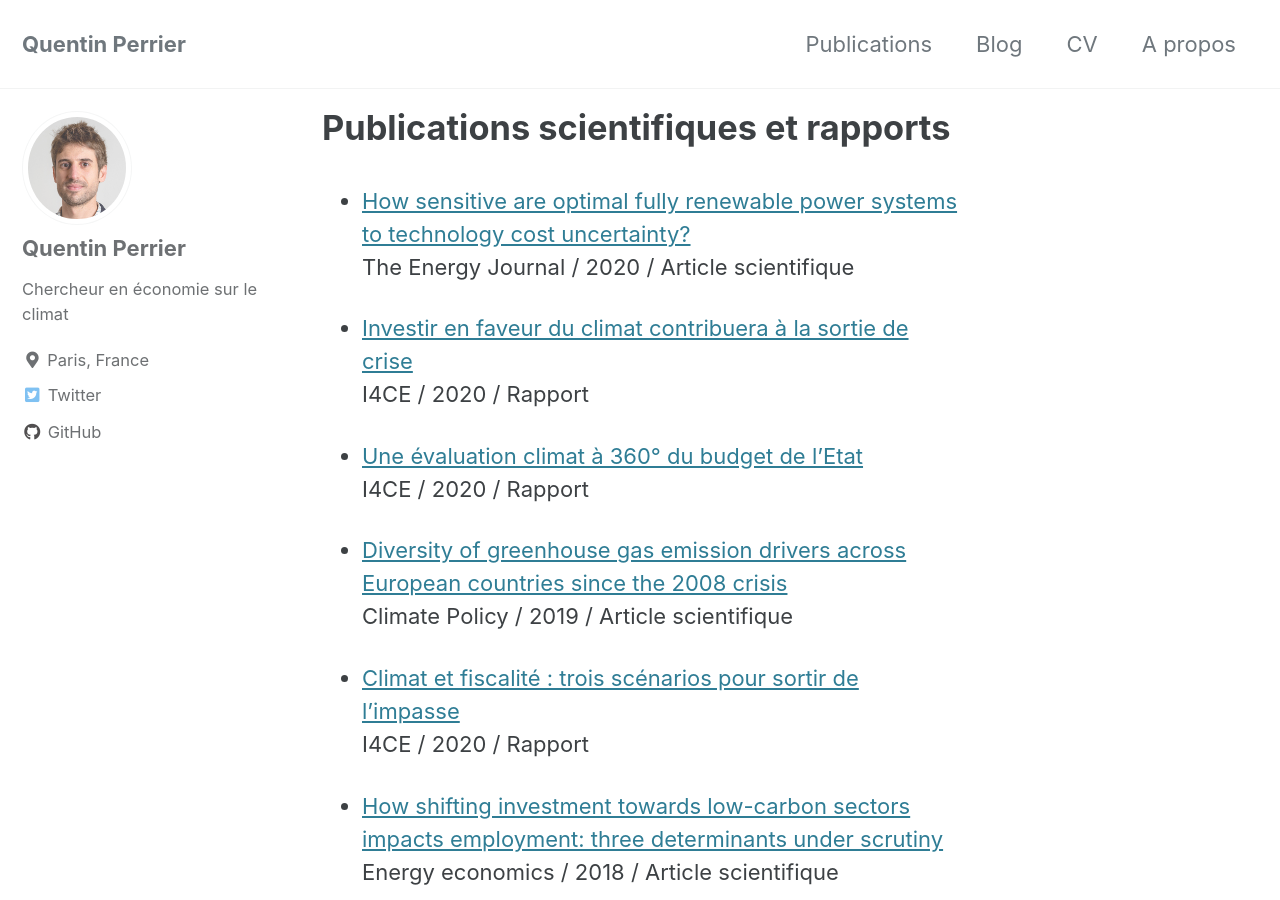
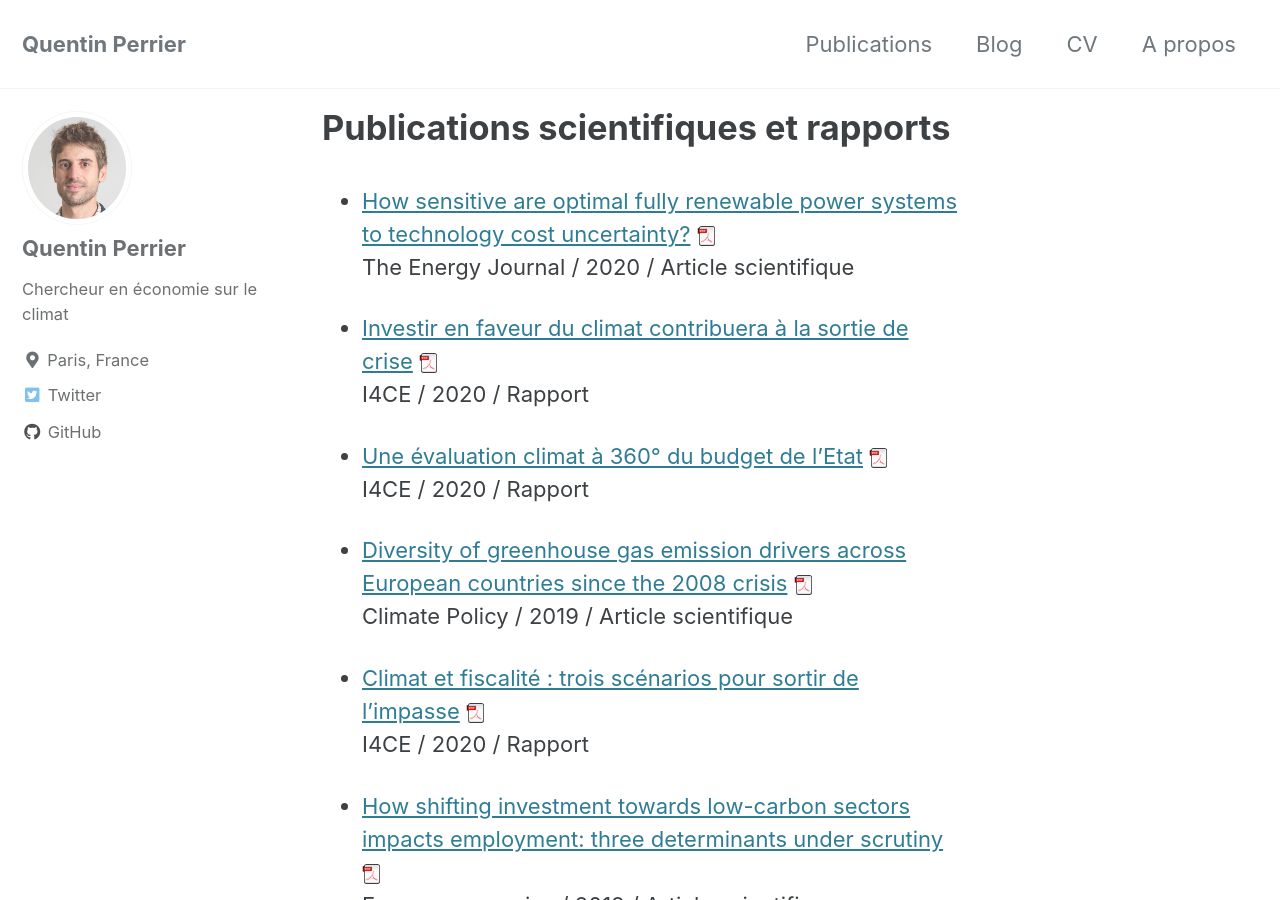
Before and after one commit to QuentinPerrier/QuentinPerrier.github.io, a Jekyll site: the page built from _pages/publications.md, in a window 1280 px wide and 900 px high. Built offline with Jekyll 4.4.1, drawn with Linux system fonts in a browser that asks for light colours; cached includes are drawn as plain includes.

Commit message:
Add pdf files

```diff
--- a/_pages/publications.md
+++ b/_pages/publications.md
@@ -3,34 +3,74 @@ title: "Publications scientifiques et rapports"
 permalink: /publications/
 ---
 
- - [How sensitive are optimal fully renewable power systems to technology cost uncertainty?](https://doi.org/10.5547/01956574.43.1.bshi) <br/>
-The Energy Journal / 2020 / Article scientifique
+ - [How sensitive are optimal fully renewable power systems to technology cost uncertainty?](https://doi.org/10.5547/01956574.43.1.bshi)
+ <a href="https://quentinperrier.s3.amazonaws.com/documents/Renewable_Power_Systems.pdf" download>
+  <img src="/images/pdf.ico" width="20" alt="PDF">
+ </a>
+ <br/>
+ The Energy Journal / 2020 / Article scientifique <br />
 
- - [Investir en faveur du climat contribuera à la sortie de crise](https://www.i4ce.org/download/investissements-climat-dans-la-sortie-de-crise-covid19/) <br/>
+ - [Investir en faveur du climat contribuera à la sortie de crise](https://www.i4ce.org/download/investissements-climat-dans-la-sortie-de-crise-covid19/)
+ <a href="https://www.i4ce.org/wp-core/wp-content/uploads/2020/04/I4CE-Investir-pour-le-climat-sortie-de-crise-COVID-1.pdf" download>
+  <img src="/images/pdf.ico" width="20" alt="PDF">
+ </a>
+ <br/>
  I4CE / 2020 / Rapport
 
- - [Une évaluation climat à 360° du budget de l'Etat](https://www.i4ce.org/wp-core/wp-content/uploads/2019/09/I4CE-Etude-EvalClimat360%C2%B0BudgetEtat.pdf) <br/>
+ - [Une évaluation climat à 360° du budget de l'Etat](https://www.i4ce.org/download/evaluation-climat-360-budget-etat/#:~:text=Parce%20que%20le%20vote%20du,les%20%C3%A9missions%20de%20la%20France.)
+ <a href="https://www.i4ce.org/wp-core/wp-content/uploads/2019/09/I4CE-Etude-EvalClimat360%C2%B0BudgetEtat.pdf" download>
+  <img src="/images/pdf.ico" width="20" alt="PDF">
+ </a>
+ <br/>
  I4CE / 2020 / Rapport
 
- - [Diversity of greenhouse gas emission drivers across European countries since the 2008 crisis](https://www.tandfonline.com/doi/abs/10.1080/14693062.2019.1625744?journalCode=tcpo20) <br/>
+ - [Diversity of greenhouse gas emission drivers across European countries since the 2008 crisis](https://www.tandfonline.com/doi/abs/10.1080/14693062.2019.1625744?journalCode=tcpo20)
+ <a href="https://quentinperrier.s3.amazonaws.com/documents/EU_emissions.pdf" download>
+  <img src="/images/pdf.ico" width="20" alt="PDF">
+ </a>
+ <br/>
  Climate Policy / 2019 / Article scientifique
 
- - [Climat et fiscalité : trois scénarios pour sortir de l'impasse](https://www.i4ce.org/download/climat-et-fiscalite-trois-scenarios-pour-sortir-de-limpasse/) <br/>
-I4CE / 2020 / Rapport
+ - [Climat et fiscalité : trois scénarios pour sortir de l'impasse](https://www.i4ce.org/download/climat-et-fiscalite-trois-scenarios-pour-sortir-de-limpasse/)
+ <a href="https://www.i4ce.org/wp-core/wp-content/uploads/2019/03/19-02-28-Etude-Climat_I4CE_Terra_Nova_.pdf" download>
+  <img src="/images/pdf.ico" width="20" alt="PDF">
+ </a>
+ <br/>
+ I4CE / 2020 / Rapport
 
- - [How shifting investment towards low-carbon sectors impacts employment: three determinants under scrutiny](https://www.sciencedirect.com/science/article/pii/S0140988318303323) <br/>
-Energy economics / 2018 / Article scientifique
+ - [How shifting investment towards low-carbon sectors impacts employment: three determinants under scrutiny](https://www.sciencedirect.com/science/article/pii/S0140988318303323)
+ <a href="https://quentinperrier.s3.amazonaws.com/documents/Shifting_investment.pdf" download>
+  <img src="/images/pdf.ico" width="20" alt="PDF">
+ </a>
+ <br/>
+ Energy economics / 2018 / Article scientifique
 
- - [«Zéro émissions nettes» : Signification et implications](http://documents.irevues.inist.fr/bitstream/handle/2042/68784/meteo_2018_103_26.pdf?sequence=1") <br/>
+ - [«Zéro émissions nettes» : Signification et implications](http://documents.irevues.inist.fr/handle/2042/68784)
+ <a href="http://documents.irevues.inist.fr/bitstream/handle/2042/68784/meteo_2018_103_26.pdf?sequence=1%22" download>
+  <img src="/images/pdf.ico" width="20" alt="PDF">
+ </a>
+  <br/>
  La Météorologie / 2018 / Article scientifique
 
- - [The second French nuclear bet](https://doi.org/10.1016/j.eneco.2018.07.014) <br/>
+ - [The second French nuclear bet](https://doi.org/10.1016/j.eneco.2018.07.014)
+ <a href="https://quentinperrier.s3.amazonaws.com/documents/French_nuclear_bet.pdf" download>
+  <img src="/images/pdf.ico" width="20" alt="PDF">
+ </a>
+ <br/>
  Energy Economics / 2018 / Article scientifique
 
- - [Programmation pluriannuelle de l’énergie et transition du système électrique : diversification du mix et stratégie robuste](https://www.ecologique-solidaire.gouv.fr/sites/default/files/CEDD%20-%20S%20033.pdf) <br/>
+ - [Programmation pluriannuelle de l’énergie et transition du système électrique : diversification du mix et stratégie robuste](https://www.ecologique-solidaire.gouv.fr/sites/default/files/CEDD%20-%20S%20033.pdf)
+ <a href="https://www.ecologique-solidaire.gouv.fr/sites/default/files/CEDD%20-%20S%20033.pdf" download>
+  <img src="/images/pdf.ico" width="20" alt="PDF">
+ </a>
+ <br/>
  CEDD / 2018 / Note d'analyse
 
-  - [Penser la transition énergétique : stratégies robustes aux incertitudes et impacts sur l'emploi](https://s3.amazonaws.com/quentinperrier/dissertation.pdf)  <br/>
+ - [Penser la transition énergétique : stratégies robustes aux incertitudes et impacts sur l'emploi](https://s3.amazonaws.com/quentinperrier/dissertation.pdf)
+ <a href="https://s3.amazonaws.com/quentinperrier/dissertation.pdf" download>
+ <img src="/images/pdf.ico" width="20" alt="PDF">
+ </a>
+ <br/>
  Manuscrit de thèse / 2017
 
   - [La transition énergétique est-elle favorable aux branches à fort contenu en emploi ? Une approche input-output pour la France](https://doi.org/10.3917/redp.275.0851)
```
Also changed, not shown: images/pdf.ico (added).
